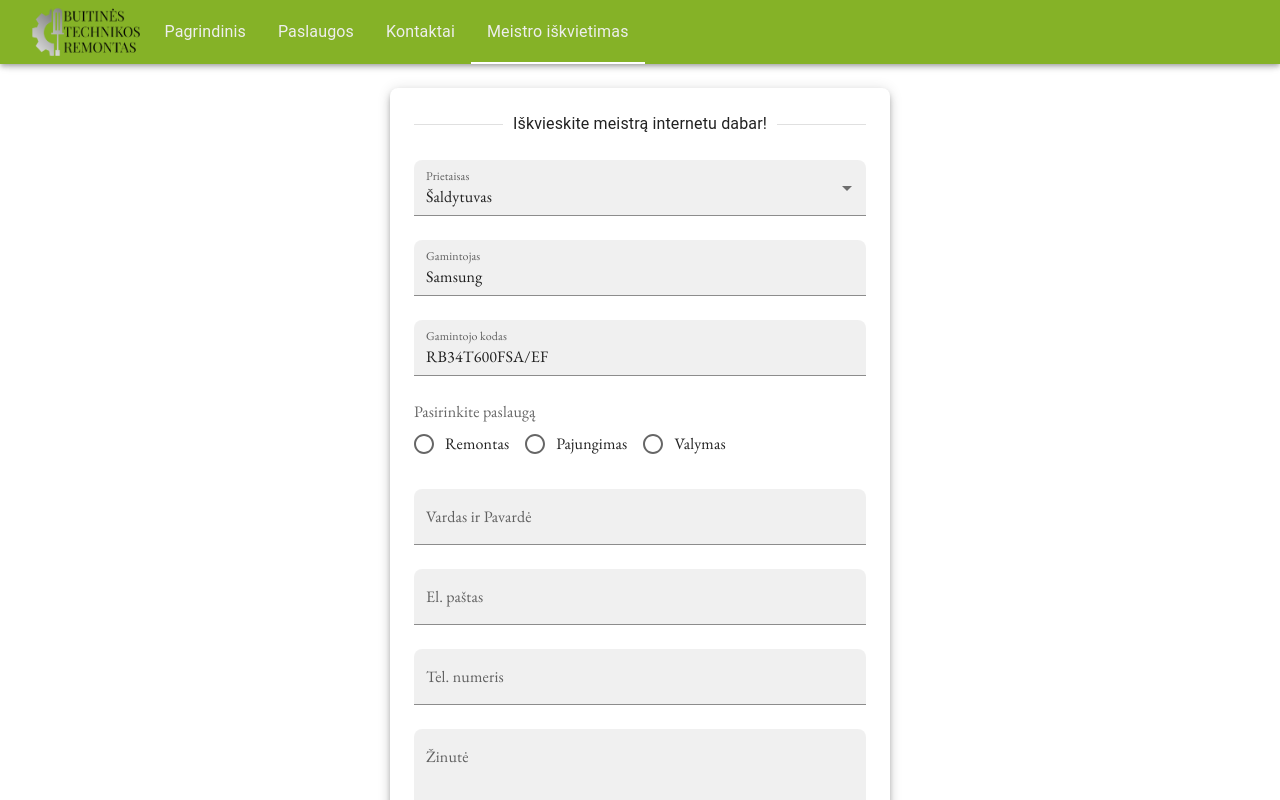
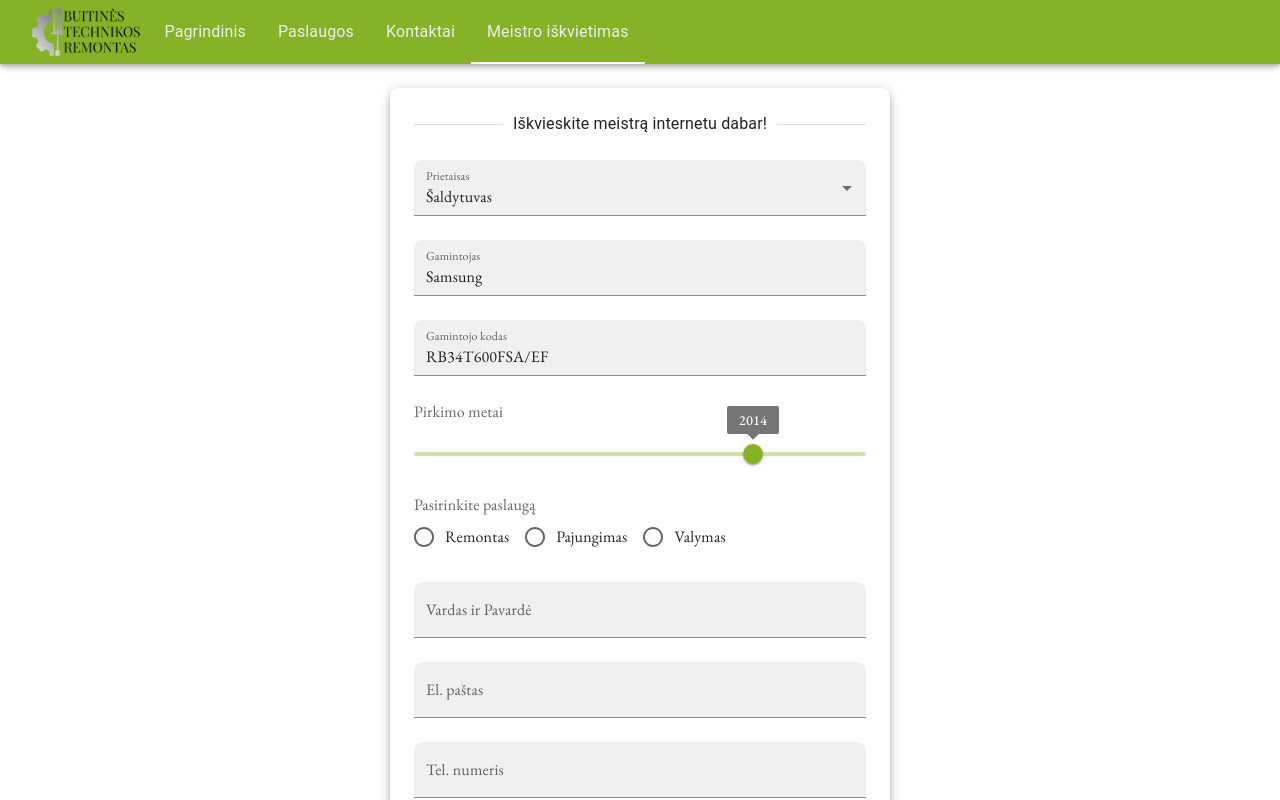
Before and after one commit to dbrazinske/cafe-3-react-simple-DOVILE-BRAZINSKE, a React (Create React App) app: page /order in a window 1280 px wide. Shown: the top 800 px of the page. Built offline with nearby package versions, Linux system fonts and the light colour scheme.

Commit message:
feat: added slider in order page for purchase year

```diff
--- a/src/pages/order-page/index.jsx
+++ b/src/pages/order-page/index.jsx
@@ -12,6 +12,7 @@ import {
   Radio,
   Divider,
   Checkbox,
+  Slider,
 } from '@mui/material';
 import CheckboxGroup from '../../components/checkbox-group';
 
@@ -75,16 +76,17 @@ const services = [
 ];
 
 const OrderPage = () => {
-  const [fullname, setFullname] = React.useState('');
+  const [device, setDevice] = React.useState(devices[0].value);
   const [manufacturer, setManufacturer] = React.useState('Samsung');
   const [manufacturerCode, setManufacturerCode] = React.useState('RB34T600FSA/EF');
+  const [purchaseYearRange, setPurchaseYear] = React.useState([2014]);
+  const [service, setService] = React.useState(null);
+  const [fullname, setFullname] = React.useState('');
   const [email, setEmail] = React.useState('');
   const [phoneNumber, setPhoneNumber] = React.useState('');
   const [message, setMessage] = React.useState('');
-  const [device, setDevice] = React.useState(devices[0].value);
-  const [service, setService] = React.useState(null);
-  const [subscribtion, setSubscribe] = React.useState(true);
   const [selectedTime, setSelectedTime] = React.useState([]);
+  const [agreement, setAgreement] = React.useState(true);
 
   return (
     <Box sx={{ pt: 7 }}>
@@ -140,6 +142,17 @@ const OrderPage = () => {
             onChange={(event) => setManufacturerCode(event.target.value)}
             value={manufacturerCode}
           />
+          <FormControl sx={{ width: '100%' }}>
+            <FormLabel>Pirkimo metai</FormLabel>
+            <Slider
+              value={purchaseYearRange}
+              min={1990}
+              max={2022}
+              onChange={(_, newPurchaseDate) => setPurchaseYear(newPurchaseDate)}
+              valueLabelDisplay="on"
+              sx={{ mt: 2 }}
+            />
+          </FormControl>
 
           <FormControl sx={{ width: '100%' }}>
             <FormLabel>Pasirinkite paslaugą</FormLabel>
@@ -191,20 +204,21 @@ const OrderPage = () => {
             value={message}
             fullWidth
           />
-
+          <FormControl sx={{ width: '100%' }}>
             <CheckboxGroup
               label="Pasirinkite Jums tinkamiausius laikus "
               options={time}
               value={selectedTime}
               onChange={(_, newColors) => setSelectedTime(newColors)}
             />
+          </FormControl>
 
           <Box sx={{ alignSelf: 'flex-start' }}>
             <FormControlLabel
               control={(
                 <Checkbox
-                  checked={subscribtion}
-                  onChange={(_, newSubsribtion) => setSubscribe(newSubsribtion)}
+                  checked={agreement}
+                  onChange={(_, newSubsribtion) => setAgreement(newSubsribtion)}
                 />
                             )}
               label="Susipažinau ir sutinku su taisyklėmis ir sąlygomis"
```
Lines whose indentation alone changed are shown as unchanged.
